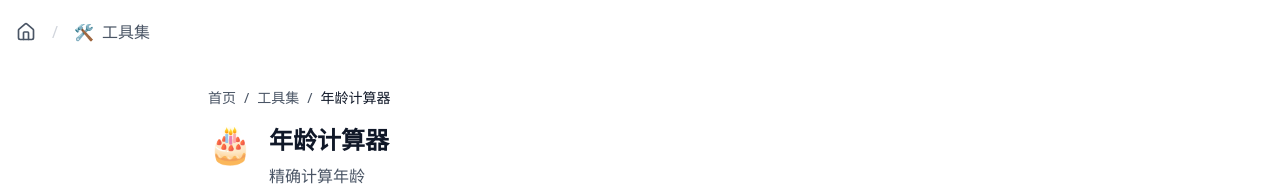
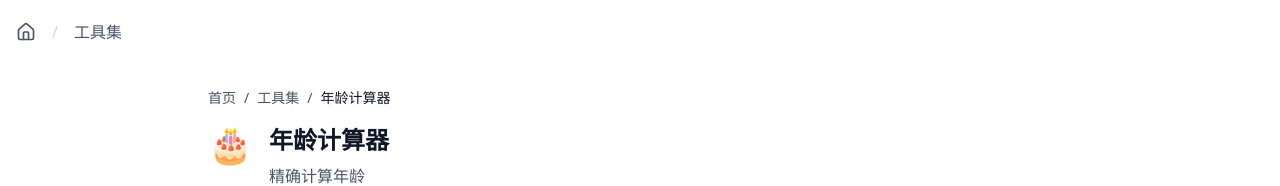
Before and after one commit to caslanbigeyes/my-resume, a Next.js app: page /tools/age-calculator in a window 1280 px wide. Shown: the top 186 px of the page. Built offline with nearby package versions, Linux system fonts and the light colour scheme; a small style sheet from the web is missing.

Commit message:
refactor: remove emoji from ToolsLayout for cleaner UI

```diff
--- a/src/app/tools/layout.tsx
+++ b/src/app/tools/layout.tsx
@@ -30,7 +30,6 @@ export default function ToolsLayout({
                 href="/tools"
                 className="flex items-center gap-2 text-gray-600 hover:text-gray-900 transition-colors"
               >
-                <span>🛠️</span>
                 <span>工具集</span>
               </Link>
             </div>
```
